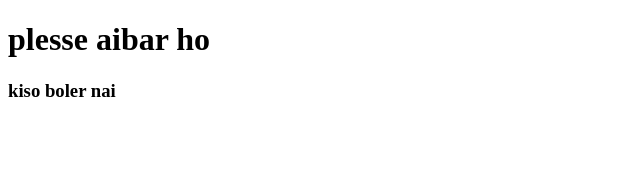
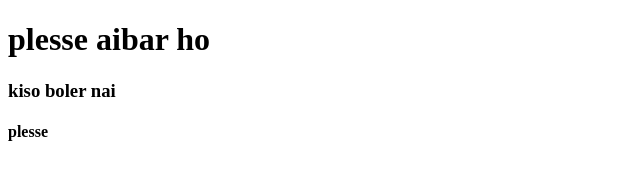
Before and after one commit to lenovoleptop/my-fast-website, a plain HTML site: page index.html in a window 1280 px wide. Shown: the full height of the page, 0-640 px from the left. Drawn offline with Linux system fonts and the light colour scheme.

Commit message:
first commit

```diff
--- a/index.html
+++ b/index.html
@@ -11,5 +11,9 @@
     <h3>
         kiso boler nai
     </h3>
+
+    <h4>
+        plesse
+    </h4>
 </body>
 </html>
```
